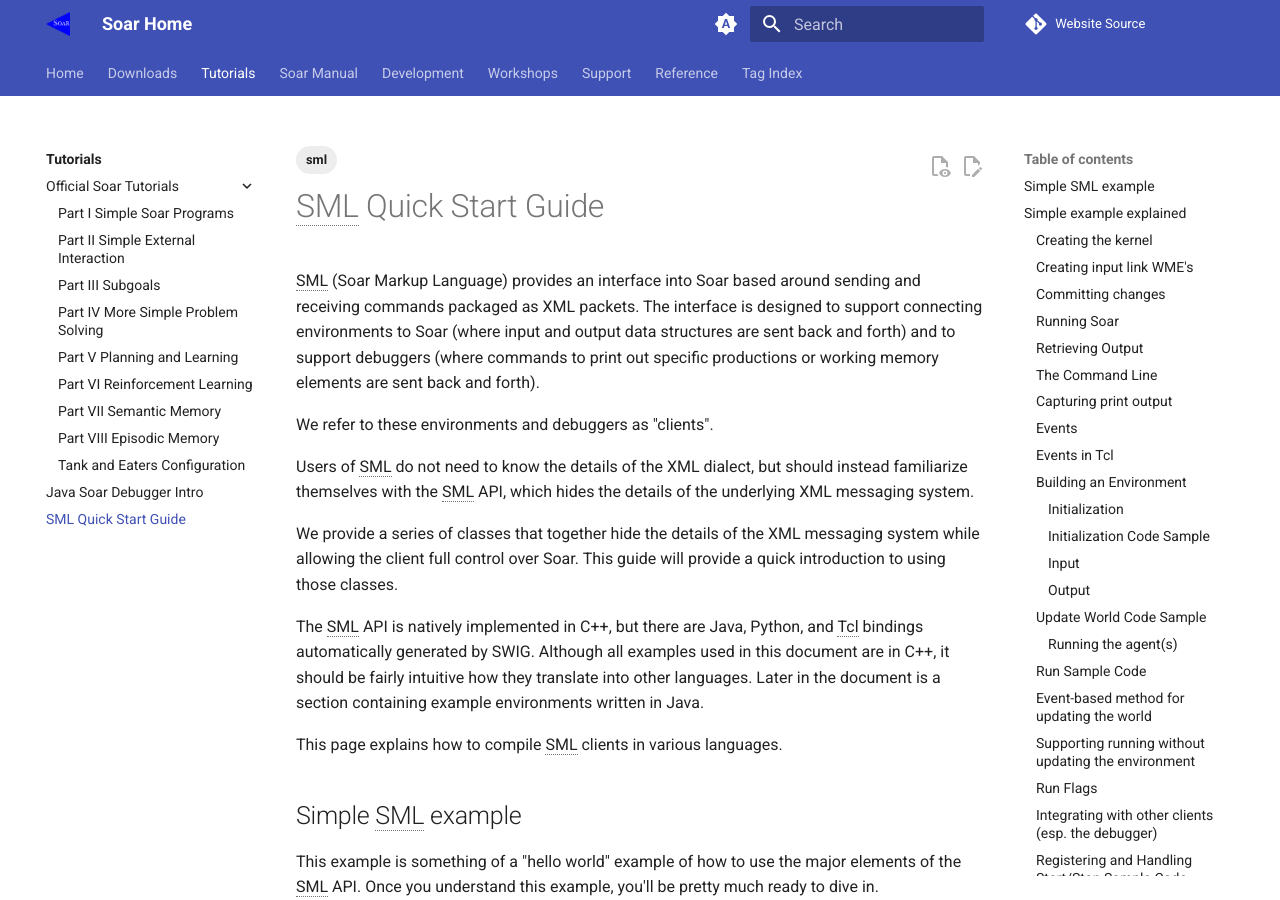
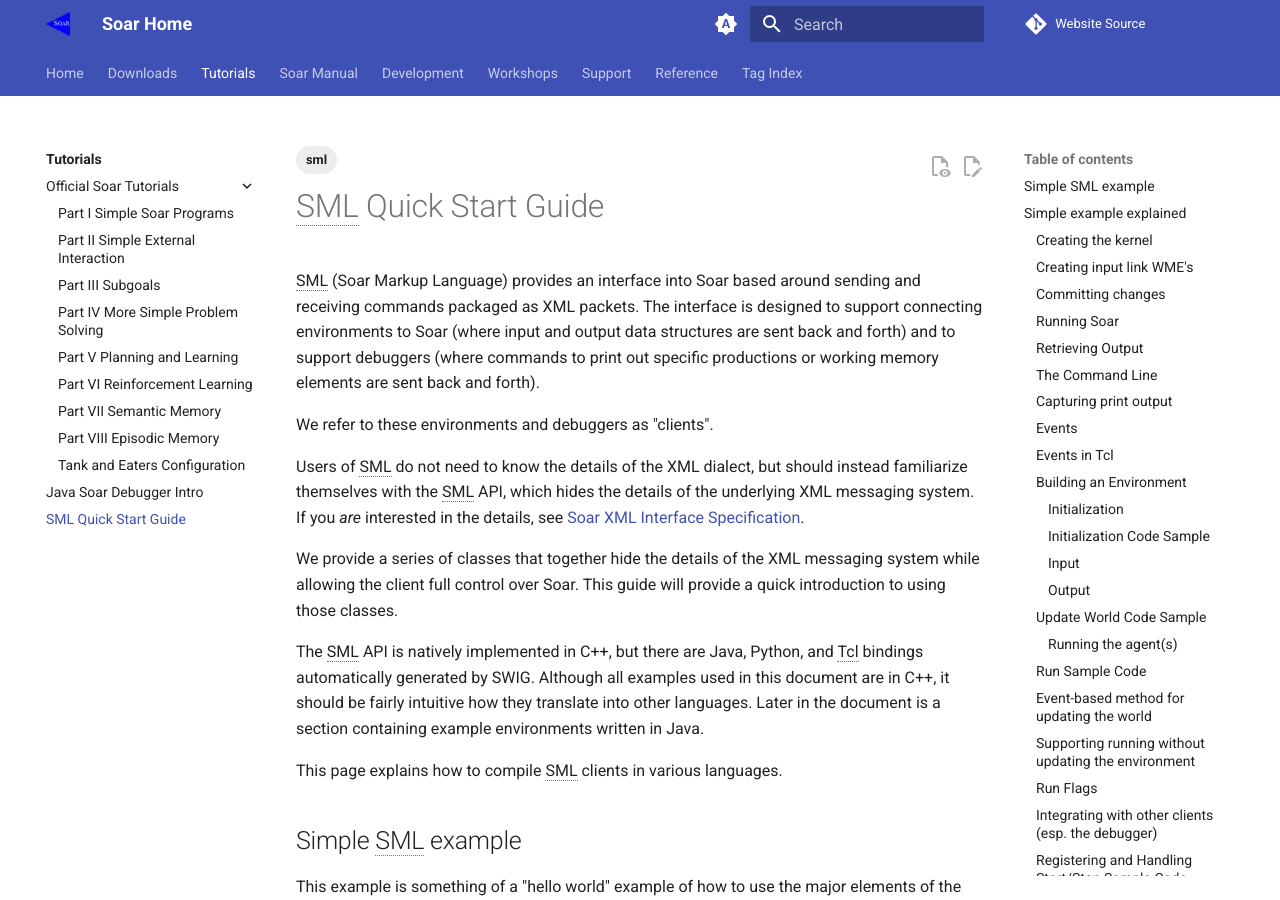
Before and after one commit to SoarGroup/SoarGroup.github.io, an MkDocs documentation site: the page built from docs/tutorials/SMLQuickStartGuide.md, in a window 1280 px wide and 900 px high. Built offline with MkDocs 1.6.1 and Material for MkDocs 9.7.7, drawn with Linux system fonts in a browser that asks for light colours; comment, search, counter and statistics services are not loaded; some of the changed lines change nothing that is shown.

Commit message:
Correctly link to Soar XML Interface Specification
Fixes #34.

Thanks to Bob Wray for tracking the document down. It was in the old Soar
releases, at least up through 9.2.

```diff
--- a/docs/tutorials/SMLQuickStartGuide.md
+++ b/docs/tutorials/SMLQuickStartGuide.md
@@ -21,15 +21,9 @@
 
 Users of SML do not need to know the details of the XML dialect, but should
 instead familiarize themselves with the SML API, which hides the details of
-the underlying XML messaging system.
-
-<!--
-TODO: track down "Soar XML Interface Specification" somewhere
-The details and motivation behind the development of the SML language are
-described in the "Soar XML Interface Specification" which goes into a lot more
-depth on the details of the XML dialect. However, for users this guide may be
-largely sufficient.
--->
+the underlying XML messaging system. If you *are* interested in the details,
+see [Soar XML Interface Specification](
+    https://raw.githubusercontent.com/SoarGroup/website-downloads/main/Archives/SoarXMLInterfaceSpecification.pdf).
 
 We provide a series of classes that together hide the details of the XML
 messaging system while allowing the client full control over Soar. This guide
```
